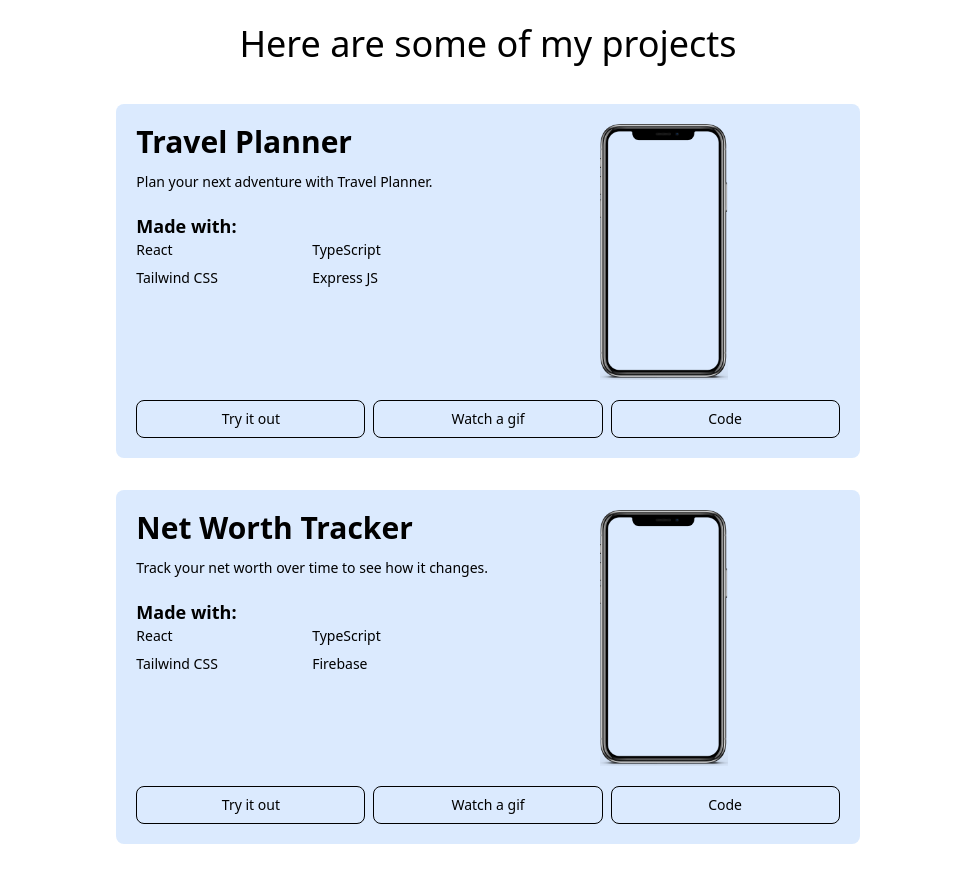
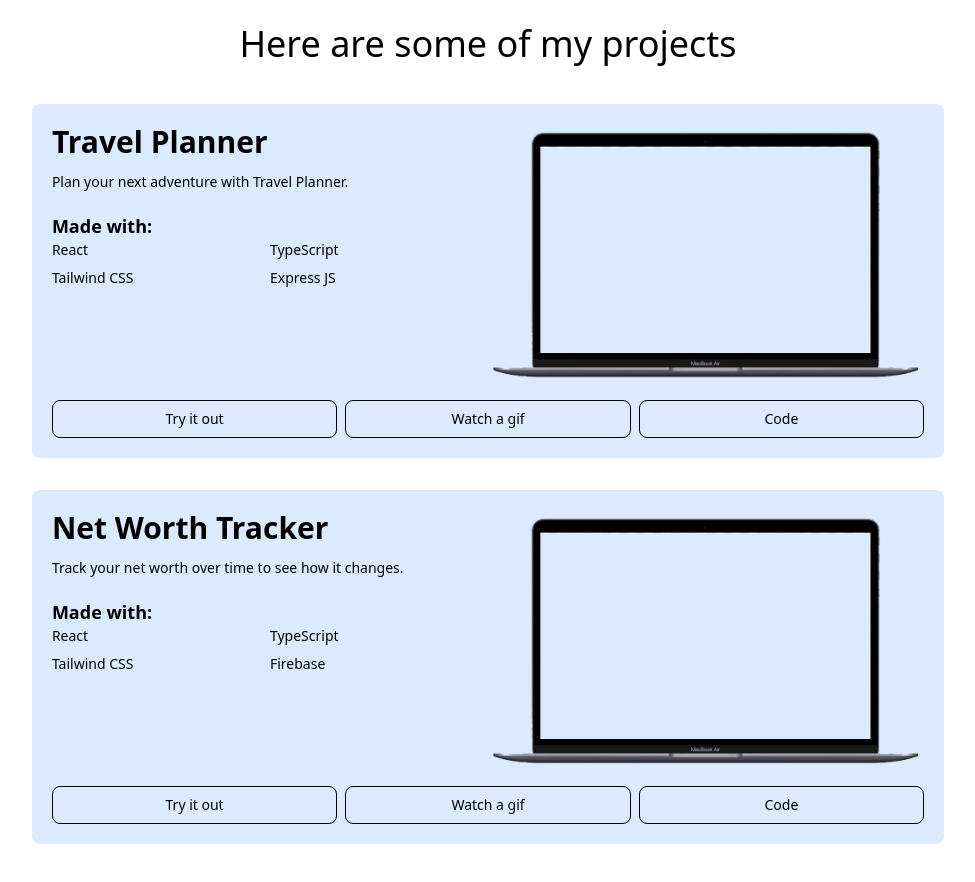
Before and after one commit to JackAgtual/Portfolio, a React (Vite) app: page / in a window 1280 px wide. Shown: the part 1320-2202 px from the top of the page, without its empty margins (152-1127 px from the left). Built offline with nearby package versions, Linux system fonts and the light colour scheme; no server answers.

Commit message:
Changing project image based on screen size

```diff
--- a/src/components/Header.tsx
+++ b/src/components/Header.tsx
@@ -3,8 +3,7 @@ import useWindowResize from '../hooks/useWindowResize'
 import { AiOutlineMenu, AiOutlineClose } from 'react-icons/ai'
 import { Section } from '../types/sections'
 import Scroll from '../utils/Scroll'
-
-const navBreakpointSize = 768 // form tailwind md size
+import { breakpoints } from '../utils/breakpoints'
 
 type HeaderProps = {
   navOpen: boolean
@@ -19,7 +18,7 @@ function Header(
   const windowWidth = useWindowResize()
 
   useEffect(() => {
-    if (navOpen && windowWidth > navBreakpointSize) {
+    if (navOpen && windowWidth > breakpoints.md) {
       setNavOpen(false)
     }
   }, [windowWidth])
--- a/src/components/ProjectCard.tsx
+++ b/src/components/ProjectCard.tsx
@@ -1,5 +1,8 @@
+import { useEffect, useState } from 'react'
+import useWindowResize from '../hooks/useWindowResize'
 import { Project } from '../types/project'
 import LinkButton from './LinkButton'
+import { breakpoints } from '../utils/breakpoints'
 
 type ProjectCardProps = Project
 
@@ -7,11 +10,23 @@ function ProjectCard({
   name,
   description,
   madeWith,
-  image,
+  smallImage,
+  largeImage,
   github,
   website,
   gif,
 }: ProjectCardProps) {
+  const windowSize = useWindowResize()
+  const [smallDisplayImage, setSmallDisplayImage] = useState(true)
+
+  useEffect(() => {
+    if (windowSize >= breakpoints.md && smallDisplayImage) {
+      setSmallDisplayImage(false)
+    } else if (windowSize < breakpoints.md && !smallDisplayImage) {
+      setSmallDisplayImage(true)
+    }
+  }, [windowSize])
+
   return (
     <div className=" bg-blue-100 p-5 rounded-lg">
       <div className="grid grid-cols-2">
@@ -31,7 +46,11 @@ function ProjectCard({
             </ul>
           </div>
         </div>
-        <img src={image} alt={`${name} screenshot`} className="max-h-64 mx-auto" />
+        <img
+          src={smallDisplayImage ? smallImage : largeImage}
+          alt={`${name} screenshot`}
+          className="max-h-64 mx-auto"
+        />
       </div>
       <div className="grid grid-cols-3 gap-x-2 pt-5">
         <LinkButton name="Try it out" href={website} smallSize={true} />
--- a/src/components/Projects.tsx
+++ b/src/components/Projects.tsx
@@ -1,5 +1,6 @@
 import { forwardRef, ForwardedRef } from 'react'
 import iphoneMock from '../assets/iphoneMock.png'
+import laptopMock from '../assets/laptopMock.png'
 import ProjectCard from './ProjectCard'
 import { Project } from '../types/project'
 import SectionTitle from './SectionTitle'
@@ -8,7 +9,8 @@ const projects: Project[] = [
   {
     name: 'Travel Planner',
     description: 'Plan your next adventure with Travel Planner.',
-    image: iphoneMock,
+    smallImage: iphoneMock,
+    largeImage: laptopMock,
     madeWith: ['React', 'TypeScript', 'Tailwind CSS', 'Express JS'],
     github: 'https://github.com/JackAgtual/Travel-Planner-Frontend',
     website: 'https://jackagtual.github.io/Travel-Planner-Frontend/',
@@ -18,7 +20,8 @@ const projects: Project[] = [
     name: 'Net Worth Tracker',
     description: 'Track your net worth over time to see how it changes.',
     madeWith: ['React', 'TypeScript', 'Tailwind CSS', 'Firebase'],
-    image: iphoneMock,
+    smallImage: iphoneMock,
+    largeImage: laptopMock,
     github: 'https://github.com/JackAgtual/Net-Worth-Tracker',
     website: 'https://jackagtual.github.io/Net-Worth-Tracker/',
     gif: 'https://github.com/JackAgtual/Net-Worth-Tracker',
@@ -37,7 +40,8 @@ function Projects({}, ref: ForwardedRef<HTMLDivElement>) {
               name={project.name}
               description={project.description}
               madeWith={project.madeWith}
-              image={project.image}
+              smallImage={project.smallImage}
+              largeImage={project.largeImage}
               github={project.github}
               website={project.website}
               gif={project.gif}
--- a/src/types/project.ts
+++ b/src/types/project.ts
@@ -1,7 +1,8 @@
 export type Project = {
   name: string
   description: string
-  image: string
+  smallImage: string
+  largeImage: string
   madeWith: string[]
   github: string
   website: string
--- /dev/null
+++ b/src/utils/breakpoints.ts
@@ -0,0 +1,6 @@
+export const breakpoints = {
+  sm: 576,
+  md: 768,
+  lg: 1024,
+  xl: 1280,
+}
```
Also changed, not shown: src/assets/laptopMock.png (added).
